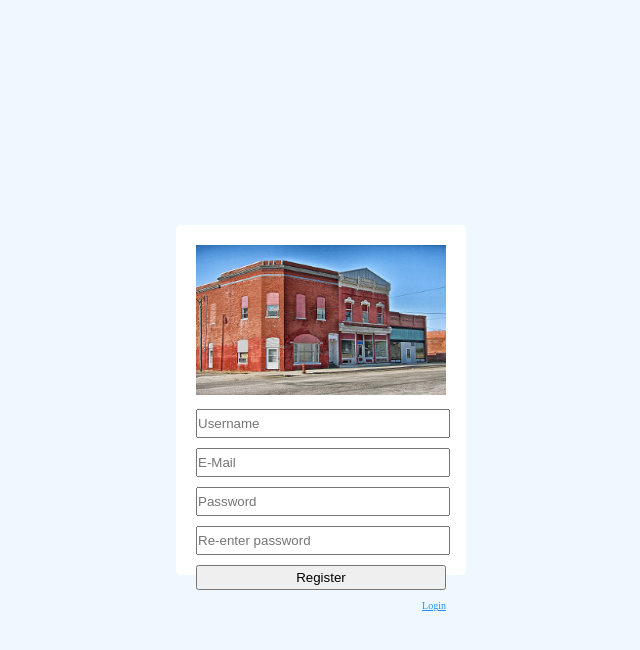
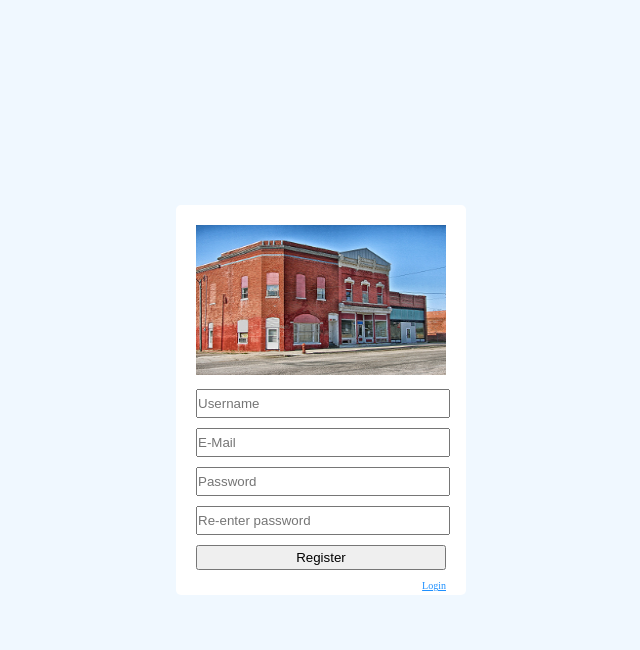
Before and after one commit to MHoldAcc/LangWiz, a PHP site: page /LangWizz/pages/register.php in a window 1280 px wide. Shown: the top 650 px of the page, without its empty margins (319-959 px from the left). Run offline with PHP 8.4, Linux system fonts and the light colour scheme.

Commit message:
Fixed register size

```diff
--- a/assets/css/default.css
+++ b/assets/css/default.css
@@ -28,7 +28,7 @@
 }
 
 .loginPage.register .centeredForm {
-    height:310px;
+    height:350px;
 }
 
 .loginPage .centeredForm img{
```
